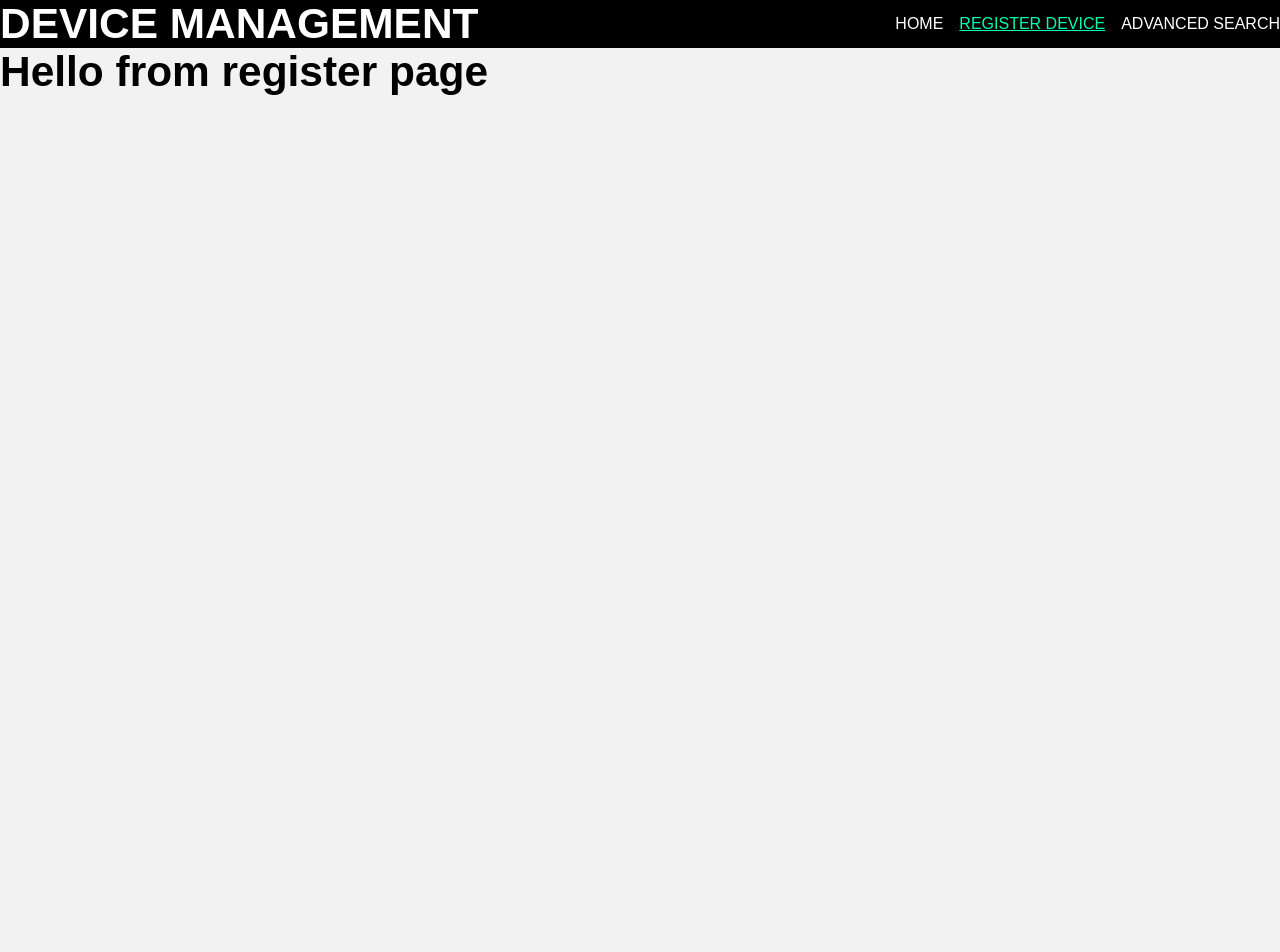
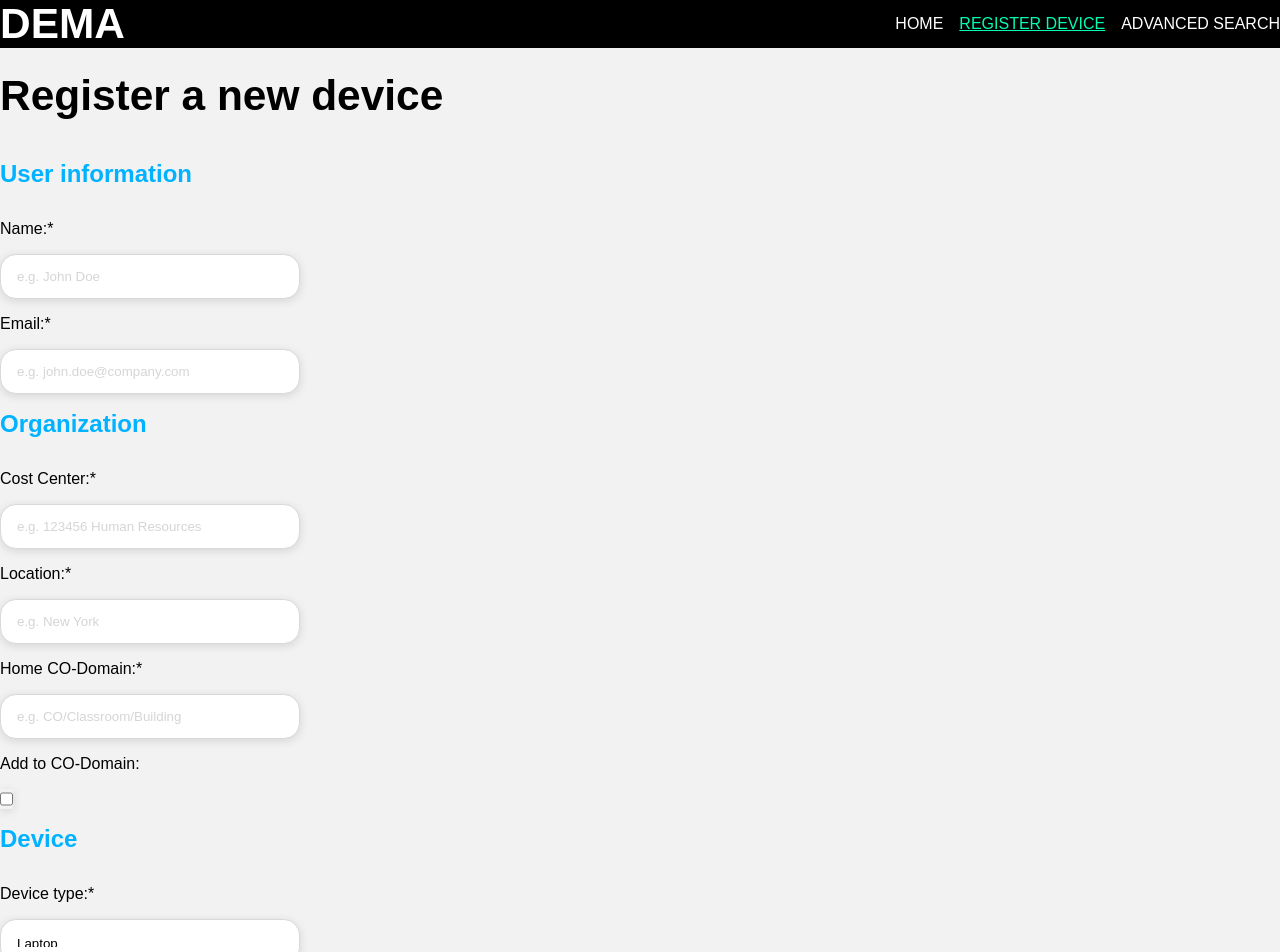
Before and after one commit to hapsal/solid-spork, a Next.js app: page /register in a window 1280 px wide. Shown: the top 952 px of the page. Before the commit the page ends 800 px from the top, so only its background shows below. Built offline with nearby package versions, Linux system fonts and the light colour scheme.

Commit message:
feat: register page layout

```diff
--- a/src/app/navigation/navigation.js
+++ b/src/app/navigation/navigation.js
@@ -13,7 +13,7 @@ const NavLinks = () => {
       <nav className={styles.navigation}>
         <div>
           <Link className={`link ${pathname === '/'}`} href="/">
-            <span className={styles.logo}>Device management</span>
+            <span className={styles.logo}>DEMA</span>
           </Link>
         </div>
         <div className={styles.rightnav}>
--- a/src/app/register/page.js
+++ b/src/app/register/page.js
@@ -1,8 +1,69 @@
+import styles from "./register.module.css";
 
 const RegisterPage = () => {
     return (
         <div>
-            <h1>Hello from register page</h1>
+            <h1 className={styles.registertitle}>Register a new device</h1>
+            <section>
+                <form id="deviceregister">
+                    <div className={styles.formsection}>
+                        <p>User information</p>
+                        <label>Name:*</label>
+                        <input type="text" name="username" placeholder="e.g. John Doe"/>
+                        <label>Email:*</label>
+                        <input type="text" name="email" placeholder="e.g. john.doe@company.com"/>
+                    </div>
+                    <div className={styles.formsection}>
+                        <p>Organization</p>
+                        <label>Cost Center:*</label>
+                        <input type="text" name="costcenter" placeholder="e.g. 123456 Human Resources"/>
+                        <label>Location:*</label>
+                        <input type="text" name="location" placeholder="e.g. New York"/>
+                        <label>Home CO-Domain:*</label>
+                        <input type="text" name="domain" placeholder="e.g. CO/Classroom/Building"/>
+                        <label>Add to CO-Domain:</label>
+                        <input type="checkbox" name="addtodomain" />
+                    </div>
+                    <div className={styles.formsection}>
+                        <p>Device</p>
+                        <label>Device type:*</label>
+                        <select name="devices" form="deviceregister">
+                            <option value="laptop">Laptop</option>
+                            <option value="desktopcomputer">Desktop computer</option>
+                            <option value="printer">Printer</option>
+                        </select>
+                        {/* TODO: Inputs updates based on selection */}
+                        <div className={styles.formsection}>
+                            <label>Manufacturer:*</label>
+                            <input type="text" name="manufacturer" placeholder="e.g. Lenovo"/>
+                            <label>Model:*</label>
+                            <input type="text" name="model" placeholder="e.g. IdeaPad"/>
+                            <label>MAC-Address:*</label>
+                            <input type="text" name="mac" placeholder="e.g. A1:B4:C5:C1:DD:3E"/>
+                            <label>UUID:*</label>
+                            <input type="text" name="uuid" placeholder="e.g. f81d4fae-7dec-11d0-a765-00a0c91e6bf6"/>
+                            <label>Date:</label>
+                            <input type="date" name="model" placeholder="e.g. IdeaPad"/>
+                            <label>Warranty:</label>
+                            <input type="text" name="warranty" placeholder="e.g. 3 Years"/>
+                            <label>BIOS-password:</label>
+                            <input type="text" name="biospassword" placeholder="e.g. amazingpassword"/>
+                            <label>Wake-On-LAN:</label>
+                            <input type="checkbox" name="wol" />
+                            <label>Wake-On-LAN-Omit:</label>
+                            <input type="checkbox" name="wolo" />
+                            <label>DirectAccess:</label>
+                            <input type="checkbox" name="da" />
+                            <label>Extra information:</label>
+                            <textarea form="deviceregister" name="extrainfo" placeholder="e.g. Who uses the computer" />
+                        </div>
+                        <div className={styles.formbuttons}>
+                            <button className={styles.backbutton}>Back</button>
+                            <button className={styles.registerbutton}>Register</button>
+                        </div>
+                    </div>
+                </form>
+            </section>
         </div>
     )
 }
--- /dev/null
+++ b/src/app/register/register.module.css
@@ -0,0 +1,132 @@
+.registertitle {
+    margin-top: 1.5rem;
+    margin-bottom: 1.5rem;
+}
+
+.formsection > * {
+    margin-top: 1rem;
+}
+
+.formsection {
+    display: flex;
+    flex-direction: column;
+
+    width: 500px;
+
+    text-align: left;
+}
+
+.formsection select {
+    appearance: none;
+    background-color: transparent;
+
+    width: 300px;
+    height: 45px;
+
+    border: 1px solid #D9D9D9;
+    border-radius: 1rem;
+    background-color: white;
+
+    box-shadow: rgba(99, 99, 99, 0.2) 0px 2px 8px 0px;
+
+    padding: 1rem;
+}
+
+.formsection input::placeholder {
+    opacity: 0.3;
+    text-align: left;
+}
+
+.formsection input[type=text] {
+    border: 1px solid #D9D9D9;
+    border-radius: 1rem;
+    background-color: white;
+
+    box-shadow: rgba(99, 99, 99, 0.2) 0px 2px 8px 0px;
+
+    width: 300px;
+    height: 45px;
+
+    padding: 1rem;
+
+}
+
+.formsection input[type=date] {
+    border: 1px solid #D9D9D9;
+    border-radius: 1rem;
+    background-color: white;
+
+    box-shadow: rgba(99, 99, 99, 0.2) 0px 2px 8px 0px;
+
+    width: 300px;
+    height: 45px;
+
+    padding: 1rem;
+
+}
+
+.formsection input[type=checkbox] {
+    height: 20px;
+
+    box-shadow: rgba(99, 99, 99, 0.2) 0px 2px 8px 0px;
+    accent-color: green;
+    cursor: pointer;
+
+    align-self: flex-start;
+}
+
+.formsection p {
+    font-size: var(--font-size-2xl);
+    font-weight: bold;
+    color: #00B2FF;
+
+    margin-bottom: 1rem;
+}
+
+.formsection textarea {
+    width: 300px;
+    height: 100px;
+
+    resize: none;
+
+    border: 1px solid #D9D9D9;
+    border-radius: 1rem;
+    background-color: white;
+
+    box-shadow: rgba(99, 99, 99, 0.2) 0px 2px 8px 0px;
+
+    padding: 1rem;
+}
+
+.formsection textarea::placeholder {
+    opacity: 0.3;
+}
+
+.formbuttons {
+    display: flex;
+    justify-content: space-between;
+
+    width: 300px;
+}
+
+.backbutton {
+    font-size: var(--font-size-md);
+    color: white;
+    background-color: #FF2D34;
+    border-radius: 1rem;
+    border: 1px solid #D9D9D9;
+
+    width: 75px;
+    height: 40px;
+}
+
+.registerbutton {
+    font-size: var(--font-size-md);
+    color: white;
+    background-color: #302DFF;
+    border-radius: 1rem;
+    border: 1px solid #D9D9D9;
+
+    width: 75px;
+    height: 40px;
+}
```
